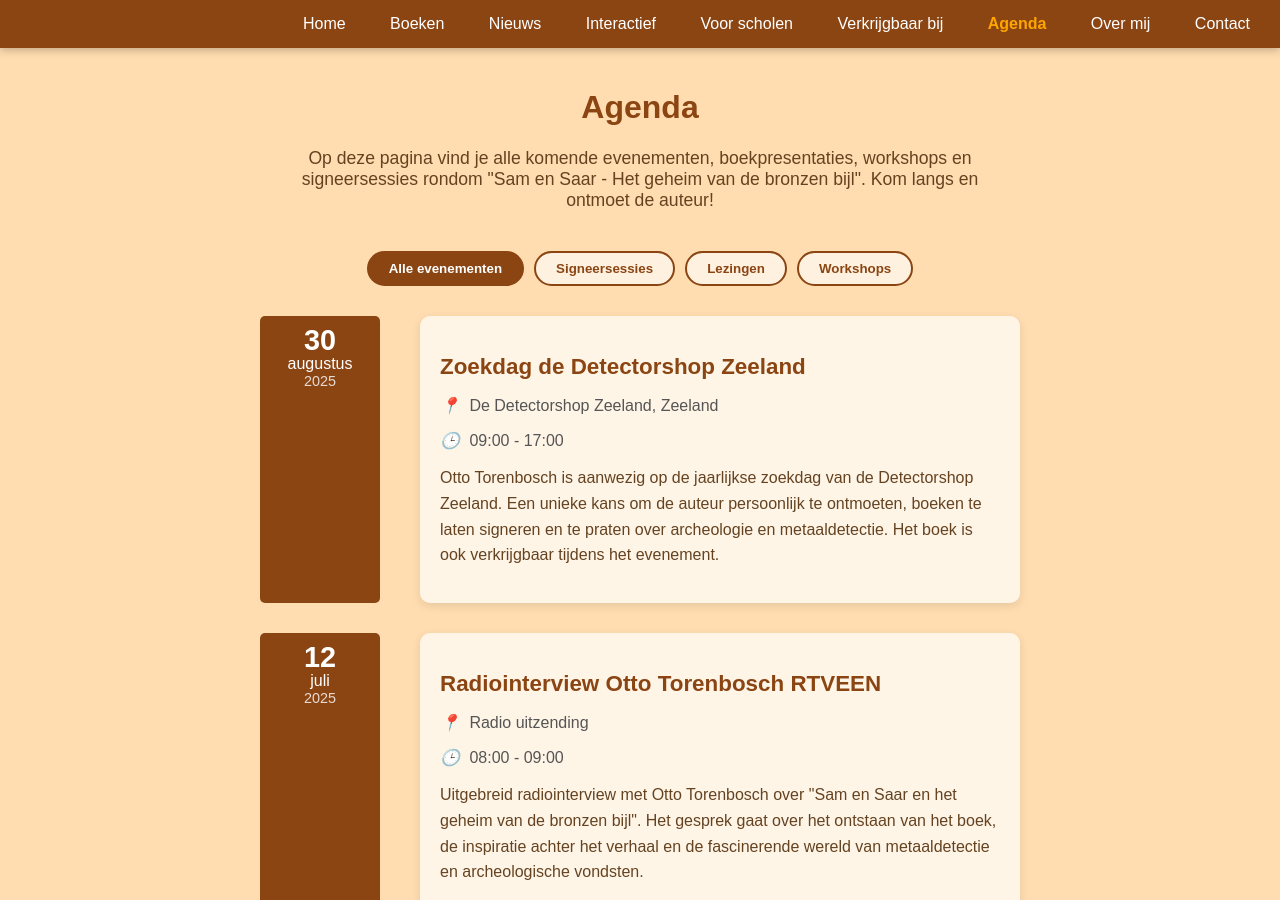
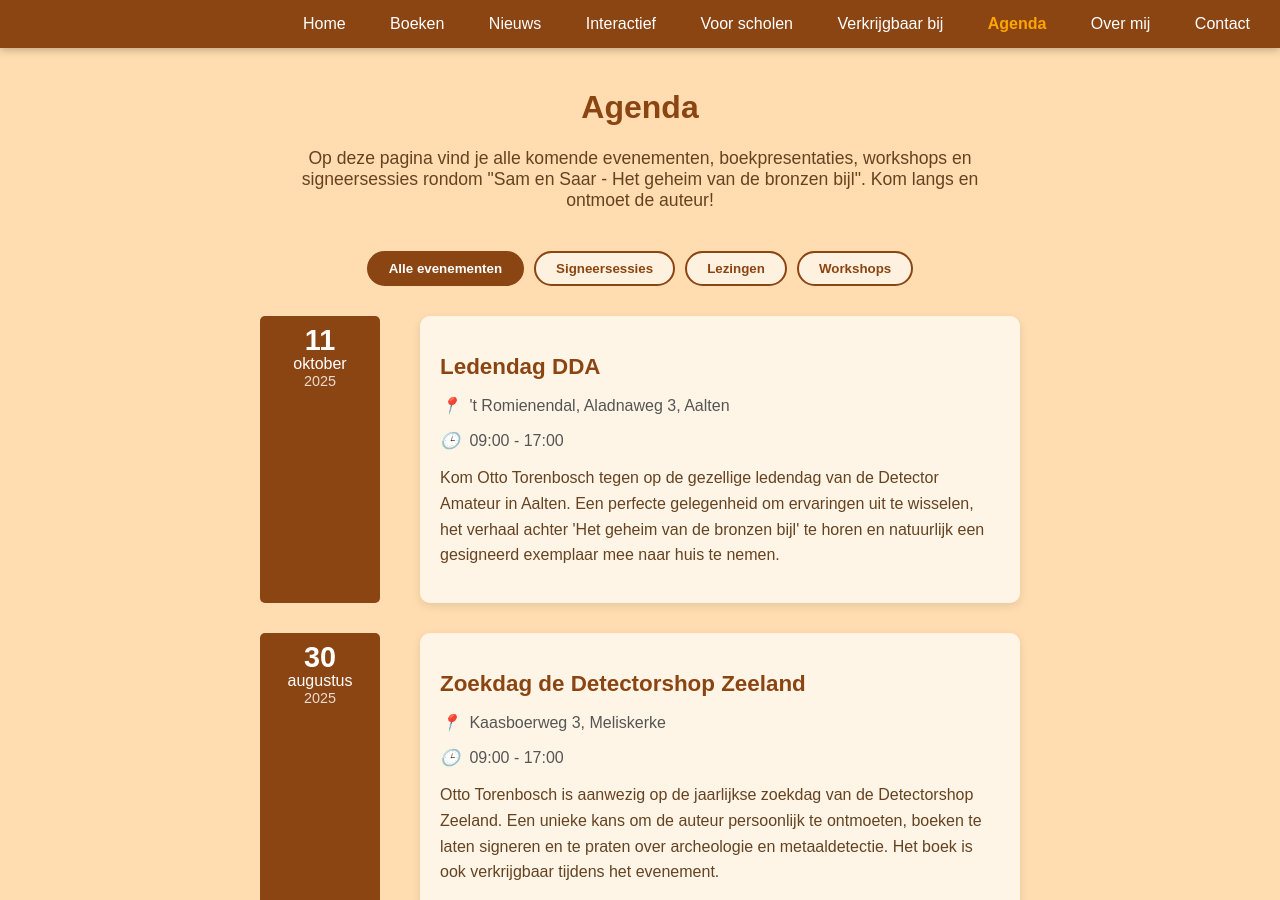
Before and after one commit to otorenbosch/samensaar.nl, a Jekyll site: the page built from agenda.html, in a window 1280 px wide and 900 px high. Built offline with Jekyll 4.4.1, drawn with Linux system fonts in a browser that asks for light colours.

Commit message:
Update agenda

```diff
--- a/_data/events.json
+++ b/_data/events.json
@@ -1,10 +1,21 @@
 [
+    {
+    "title": "Ledendag DDA",
+    "date": "2025-10-11",
+    "start_time": "09:00",
+    "end_time": "17:00",
+    "location": "'t Romienendal, Aladnaweg 3, Aalten",
+    "description": "Kom Otto Torenbosch tegen op de gezellige ledendag van de Detector Amateur in Aalten. Een perfecte gelegenheid om ervaringen uit te wisselen, het verhaal achter 'Het geheim van de bronzen bijl' te horen en natuurlijk een gesigneerd exemplaar mee naar huis te nemen.",
+    "url": "#",
+    "registration_url": "#",
+    "visible": true
+  },
   {
     "title": "Zoekdag de Detectorshop Zeeland",
     "date": "2025-08-30",
     "start_time": "09:00",
     "end_time": "17:00",
-    "location": "De Detectorshop Zeeland, Zeeland",
+    "location": "Kaasboerweg 3, Meliskerke",
     "description": "Otto Torenbosch is aanwezig op de jaarlijkse zoekdag van de Detectorshop Zeeland. Een unieke kans om de auteur persoonlijk te ontmoeten, boeken te laten signeren en te praten over archeologie en metaaldetectie. Het boek is ook verkrijgbaar tijdens het evenement.",
     "type": "evenement",
     "url": "#",
@@ -21,7 +32,7 @@
     "type": "radio",
     "url": "#",
     "registration_url": "#",
-    "visible": true
+    "visible": false
   },
   {
     "title": "Boekpresentatie",
```
